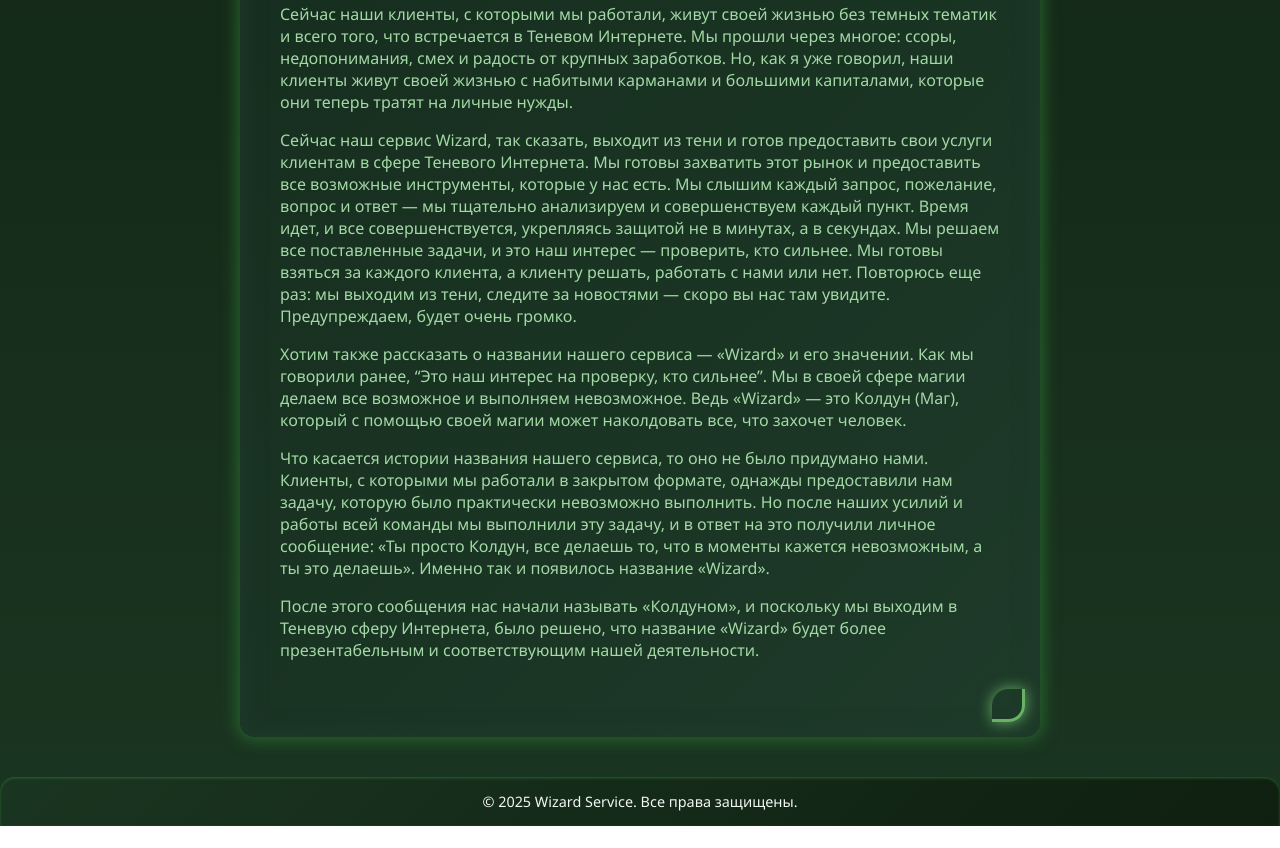
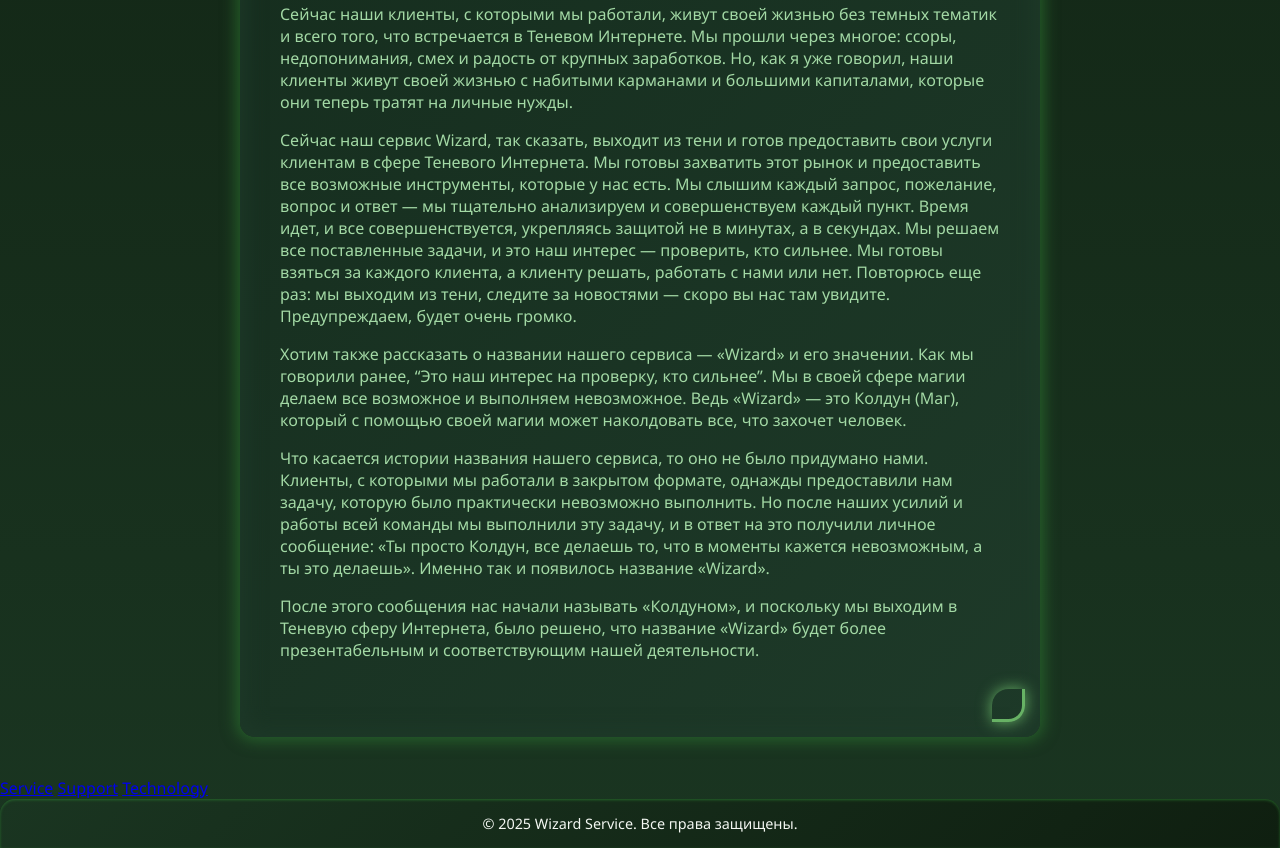
Before and after one commit to lauxipes/wizservice, a plain HTML site: page index.html in a window 1280 px wide. Shown: the part 760-1608 px from the top of the page. Before the commit the page ends 1586 px from the top, so only its background shows below. Drawn offline with Linux system fonts and the light colour scheme.

Commit message:
Update index.html

```diff
--- a/index.html
+++ b/index.html
@@ -38,6 +38,11 @@
   </section>
 </main>
 
+<div class="contacts-block">
+  <a href="https://t.me/wizard_service" target="_blank" class="contact-btn">Service</a>
+  <a href="https://t.me/wizard_sup" target="_blank" class="contact-btn">Support</a>
+  <a href="https://t.me/wizard_graphix" target="_blank" class="contact-btn">Technology</a>
+</div>
 
 <footer>
   &copy; 2025 Wizard Service. Все права защищены.
```
